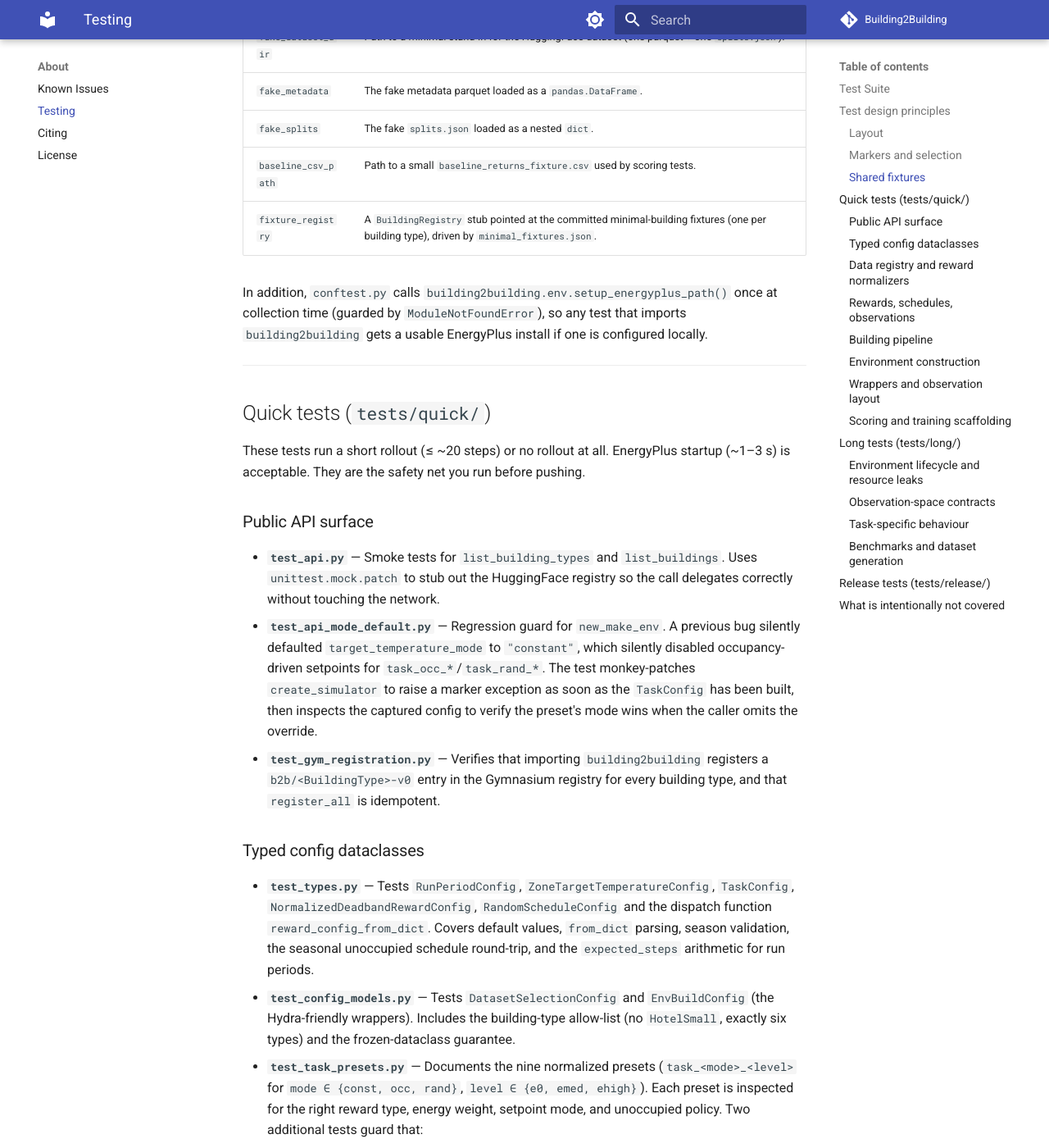
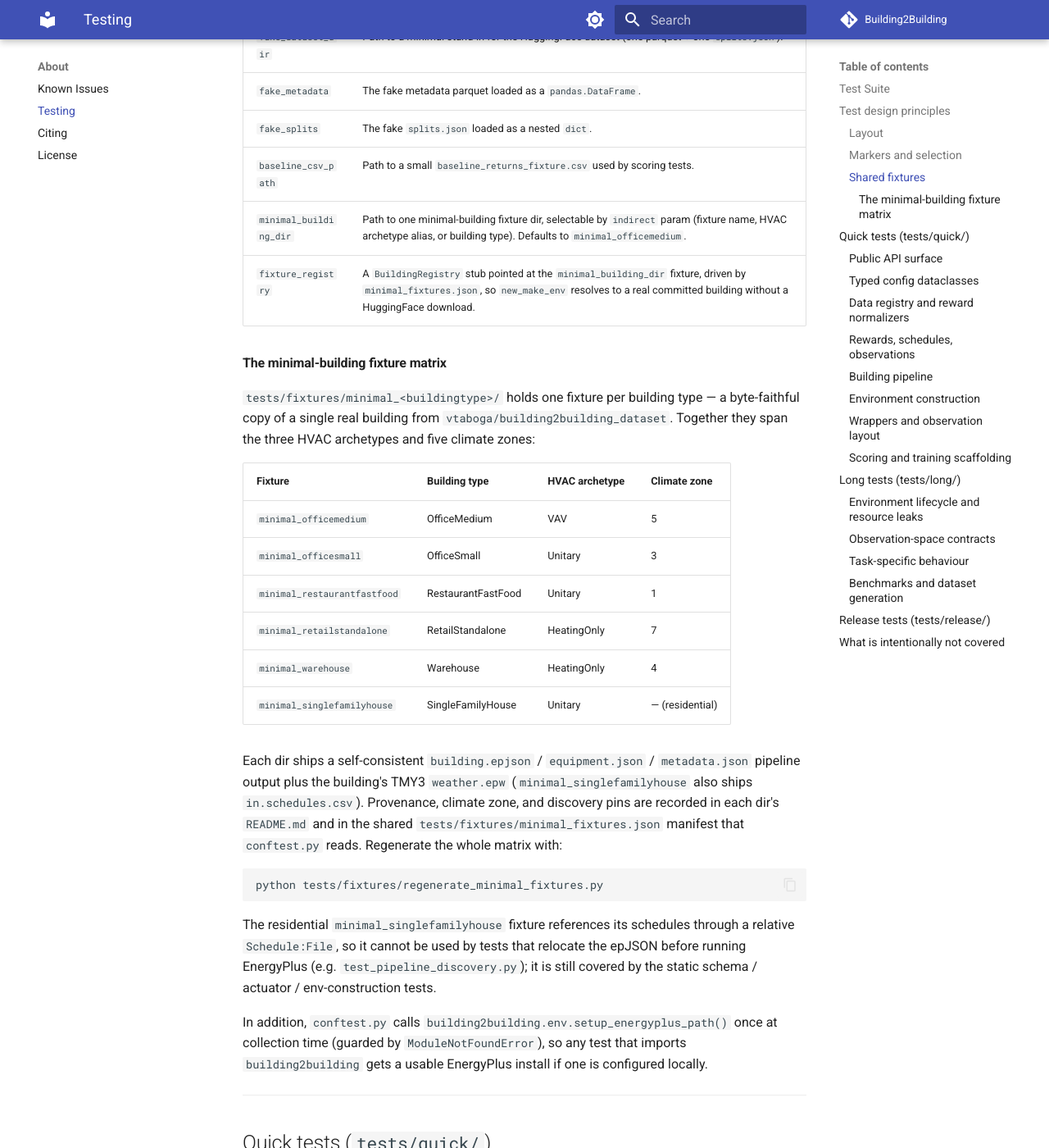
Before and after one commit to vtaboga/building2building, an MkDocs documentation site: the page built from docs/about/testing.md, in a window 1280 px wide and 1400 px high, scrolled down 2593 px. Shown: the whole window at 82% size. Built offline with MkDocs 1.6.1 and Material for MkDocs 9.7.7, drawn with Linux system fonts in a browser that asks for light colours; comment, search, counter and statistics services are not loaded; some of the changed text lies outside the part shown.

Commit message:
docs: update testing.md to reflect strengthened pipeline test contracts
Co-authored-by: Cursor <cursoragent@cursor.com>

````diff
--- a/docs/about/testing.md
+++ b/docs/about/testing.md
@@ -70,7 +70,7 @@ sources of false positives, not maximum integration-test purity.
 ```text
 tests/
 ├── conftest.py                  # shared fixtures + EnergyPlus path setup
-├── fixtures/                    # static test data (epJSON, equipment.json, fake dataset)
+├── fixtures/                    # minimal-building matrix (+ manifest), fake dataset, baselines
 ├── quick/                       # short rollouts (≤ ~20 steps); EnergyPlus allowed
 ├── long/                        # multi-day rollouts; gated on B2B_RUN_LONG_TESTS=1
 └── release/                     # dataset / artifact integrity against published HF data
@@ -104,15 +104,48 @@ pytest -k "deadband and not legacy"            # keyword filter
 
 ### Shared fixtures
 
-`tests/conftest.py` exposes three fixtures backed by `tests/fixtures/`:
+`tests/conftest.py` exposes the following fixtures backed by `tests/fixtures/`:
 
-| Fixture             | What it provides                                                                                         |
-| ------------------- | -------------------------------------------------------------------------------------------------------- |
-| `fake_dataset_dir`  | Path to a minimal stand-in for the HuggingFace dataset (one parquet + one `splits.json`).               |
-| `fake_metadata`     | The fake metadata parquet loaded as a `pandas.DataFrame`.                                               |
-| `fake_splits`       | The fake `splits.json` loaded as a nested `dict`.                                                       |
-| `baseline_csv_path` | Path to a small `baseline_returns_fixture.csv` used by scoring tests.                                   |
-| `fixture_registry`  | A `BuildingRegistry` stub pointed at the committed minimal-building fixtures (one per building type), driven by `minimal_fixtures.json`. |
+| Fixture               | What it provides                                                                                         |
+| --------------------- | -------------------------------------------------------------------------------------------------------- |
+| `fake_dataset_dir`    | Path to a minimal stand-in for the HuggingFace dataset (one parquet + one `splits.json`).               |
+| `fake_metadata`       | The fake metadata parquet loaded as a `pandas.DataFrame`.                                               |
+| `fake_splits`         | The fake `splits.json` loaded as a nested `dict`.                                                       |
+| `baseline_csv_path`   | Path to a small `baseline_returns_fixture.csv` used by scoring tests.                                   |
+| `minimal_building_dir`| Path to one minimal-building fixture dir, selectable by `indirect` param (fixture name, HVAC archetype alias, or building type). Defaults to `minimal_officemedium`. |
+| `fixture_registry`    | A `BuildingRegistry` stub pointed at the `minimal_building_dir` fixture, driven by `minimal_fixtures.json`, so `new_make_env` resolves to a real committed building without a HuggingFace download. |
+
+#### The minimal-building fixture matrix
+
+`tests/fixtures/minimal_<buildingtype>/` holds one fixture per building type —
+a byte-faithful copy of a single real building from
+`vtaboga/building2building_dataset`. Together they span the three HVAC
+archetypes and five climate zones:
+
+| Fixture                       | Building type        | HVAC archetype | Climate zone |
+| ----------------------------- | -------------------- | -------------- | ------------ |
+| `minimal_officemedium`        | OfficeMedium         | VAV            | 5            |
+| `minimal_officesmall`         | OfficeSmall          | Unitary        | 3            |
+| `minimal_restaurantfastfood`  | RestaurantFastFood   | Unitary        | 1            |
+| `minimal_retailstandalone`    | RetailStandalone     | HeatingOnly    | 7            |
+| `minimal_warehouse`           | Warehouse            | HeatingOnly    | 4            |
+| `minimal_singlefamilyhouse`   | SingleFamilyHouse    | Unitary        | — (residential) |
+
+Each dir ships a self-consistent `building.epjson` / `equipment.json` /
+`metadata.json` pipeline output plus the building's TMY3 `weather.epw`
+(`minimal_singlefamilyhouse` also ships `in.schedules.csv`). Provenance,
+climate zone, and discovery pins are recorded in each dir's `README.md` and in
+the shared `tests/fixtures/minimal_fixtures.json` manifest that `conftest.py`
+reads. Regenerate the whole matrix with:
+
+```bash
+python tests/fixtures/regenerate_minimal_fixtures.py
+```
+
+The residential `minimal_singlefamilyhouse` fixture references its schedules
+through a relative `Schedule:File`, so it cannot be used by tests that relocate
+the epJSON before running EnergyPlus (e.g. `test_pipeline_discovery.py`); it is
+still covered by the static schema / actuator / env-construction tests.
 
 In addition, `conftest.py` calls `building2building.env.setup_energyplus_path()`
 once at collection time (guarded by `ModuleNotFoundError`), so any test that
@@ -213,12 +246,19 @@ before pushing.
 
 - **`test_pipeline_prepare_building.py`** — End-to-end check that
   `prepare_building` converts raw IDF fixtures through the full pipeline
-  (upgrade → convert → add outputs → make controllable) for both a VAV
-  multi-zone building and an SFH with `Schedule:File` rewriting.
+  (upgrade → convert → add HVAC meters → add outdoor-air variables →
+  set timestep → set run period) for both a VAV multi-zone building and
+  an SFH with `Schedule:File` rewriting. Pins HVAC/gas meters, outdoor-air
+  output variables, timestep value, and full-year run-period dates.
 - **`test_pipeline_make_controllable.py`** — Pins the actuator-emission
   contract for `make_controllable` across all six building-type fixtures
-  (covering the VAV, Unitary, and HeatingOnly archetypes): asserts that each
-  required `(object-type, actuator-type)` pair is present in the output.
+  (covering the VAV, Unitary, and HeatingOnly archetypes). Asserts that each
+  required `(component-type, control-type)` pair is present, that no
+  actuator description contains `"autosized"`, and — critically — that every
+  emitted `Schedule:Constant` and `Outdoor Air Controller` actuator's
+  `component_name` is an actual key in the corresponding epJSON section.
+  This last check closes the silent-mismatch hole where an actuator handle
+  can reference a name that does not exist in the output file.
 - **`test_pipeline_discovery.py`** — Pins `extract_discovery_metadata`
   (net conditioned area, warmup phases, HVAC actuator count) against values
   committed in each minimal fixture's `README.md`. Runs on the five commercial
@@ -230,9 +270,10 @@ before pushing.
   `"summer"` period alias.
 - **`test_equipment_schema.py`** — Pins the equipment-schema round-trip
   (cattrs `structure` / `unstructure`) for all six building-type fixtures
-  (covering the VAV, Unitary, and HeatingOnly archetypes). Asserts the
-  expected schema class and that actuator descriptions survive the
-  round-trip.
+  (covering the VAV, Unitary, and HeatingOnly archetypes). Asserts that every
+  required equipment type is actually present (not merely permitted), and that
+  actuator descriptions survive the `structure → unstructure → structure`
+  round-trip element-by-element without loss.
 - **`test_officemedium_actuator_set.py`** — Regression test for the
   OfficeMedium OA-mixer actuator. Pins that
   `make_vav_system_controllable` emits exactly one
````
